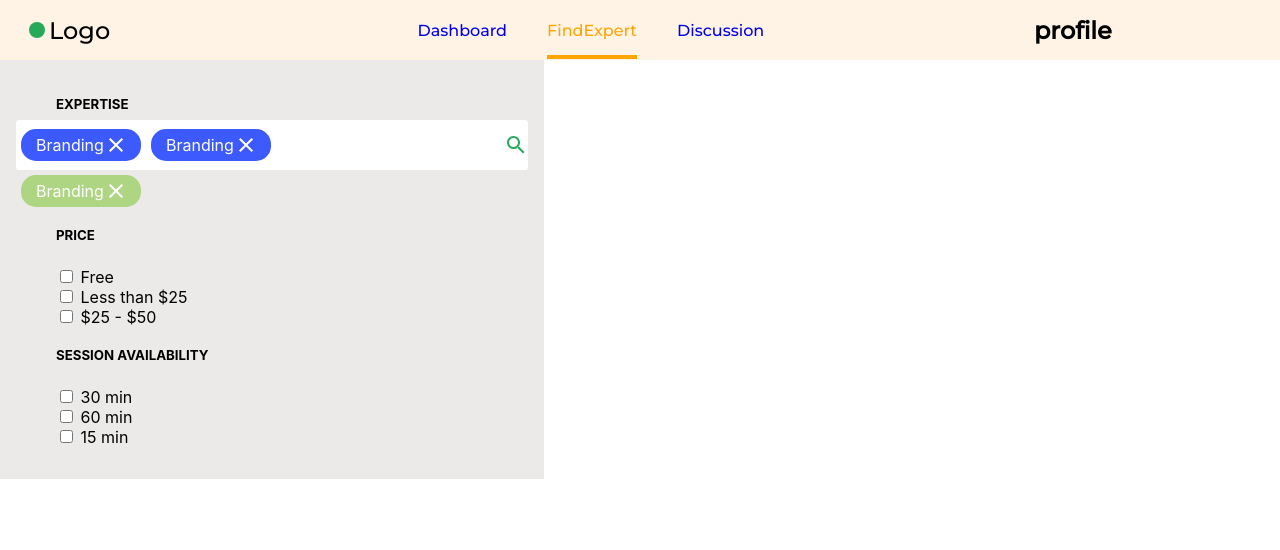
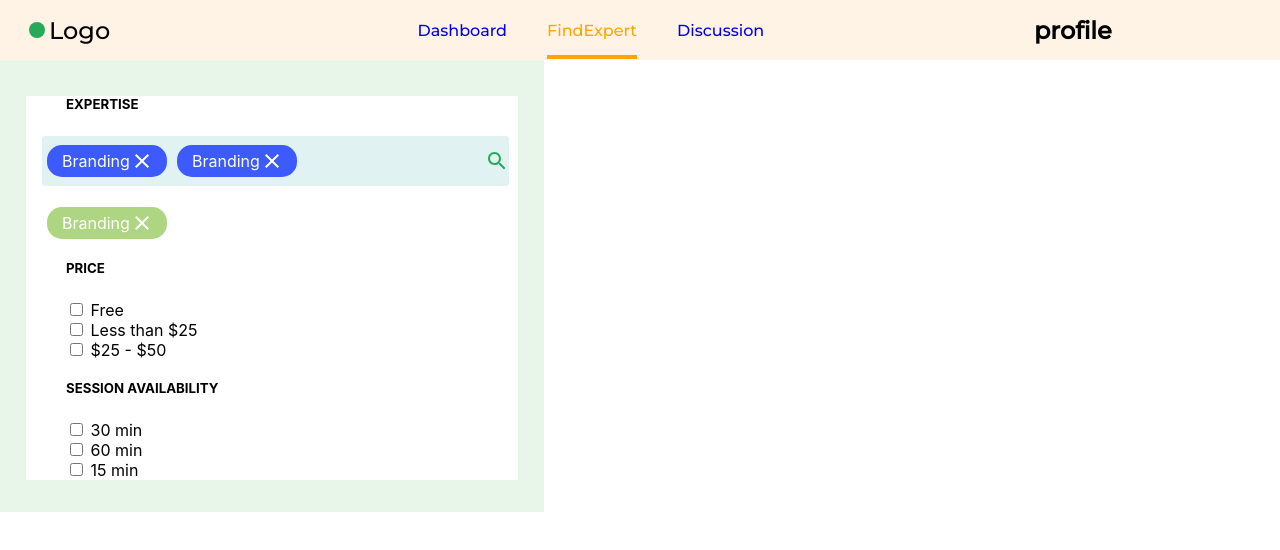
Before and after one commit to Bhaskar-maity/Mentoring-website-frond-end, a React (Create React App) app: page /findexpert in a window 1280 px wide. Shown: the top 550 px of the page. Built offline with nearby package versions, Linux system fonts and the light colour scheme.

Commit message:
filtercomponent style

```diff
--- a/src/Components/Filtercomponent.css
+++ b/src/Components/Filtercomponent.css
@@ -1,7 +1,11 @@
 .wrap {
    padding: 16px;
-   background-color: rgb(235, 234, 233);
+   background-color: #e8f5e9;
    max-width: 40%;
+}
+.wrap-inside {
+   margin: 10px;
+   background-color: white;
 }
 .filter_container {
    background-color: white;
@@ -29,15 +33,17 @@
 .sidebar-searchContainer {
    display: flex;
    align-items: center;
-   background-color: white;
-   width: 100%;
+   background-color: #e0f2f1;
+   width: 95%;
    height: 50px;
    border-radius: 3px;
+   margin: 16px;
 }
 .sidebar-searchContainer > input {
    border: none;
    margin-right: 10px;
    width: 80%;
+   background-color: #e0f2f1;
 }
 
 /* searchobox inside */
@@ -59,6 +65,9 @@
    color: white;
    border-radius: 15px;
    padding: 4px 15px;
-   margin: 5px;
+   margin: 21px;
    max-width: 90px;
 }
+.searchbox-outside > MuiSvgIcon-root {
+   padding-right: 7px;
+}
--- a/src/Components/Filtercomponent.js
+++ b/src/Components/Filtercomponent.js
@@ -6,9 +6,11 @@ import CloseIcon from "@material-ui/icons/Close";
 const RenderFilter = () => {
    return (
       <div className="wrap">
-         <SearchChoice />
-         <Filtercheckbox data={FiltersData.price} />
-         <Filtercheckbox data={FiltersData.session} />
+         <div className="wrap-inside">
+            <SearchChoice />
+            <Filtercheckbox data={FiltersData.price} />
+            <Filtercheckbox data={FiltersData.session} />
+         </div>
       </div>
    );
 };
```
